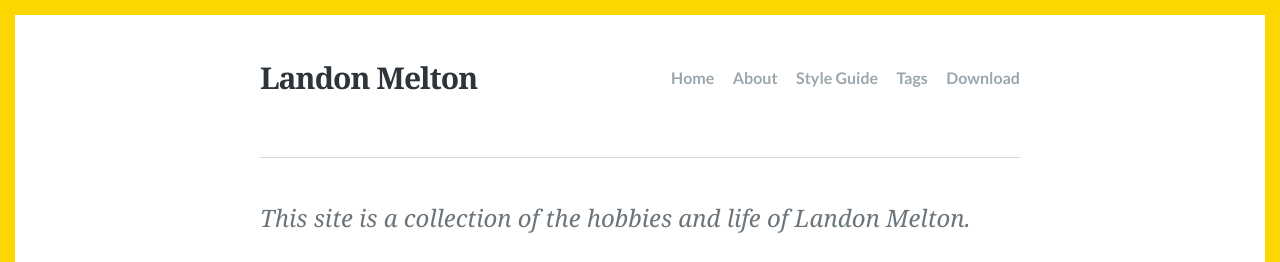
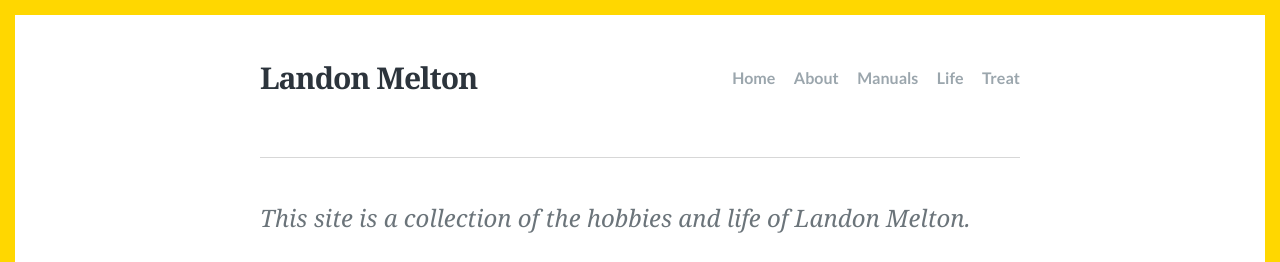
Before and after one commit to LandonMelton/ParkerMeltons, a Jekyll site: the page built from index.html, in a window 1280 px wide and 900 px high. Shown: the top 262 px of the window. Built offline with Jekyll 4.4.1, drawn with Linux system fonts in a browser that asks for light colours; some web fonts are replaced; the list of posts is cut into pages by our own code.

Commit message:
Update _config.yml

```diff
--- a/_config.yml
+++ b/_config.yml
@@ -15,10 +15,10 @@
 description: "This site is a collection of the hobbies and life of Landon Melton."
 
 # The subpath of your site, e.g. /blog, for generating urls.
-baseurl: "/Landon"
+baseurl: ""
 
 # The base hostname & protocol of your site for where absolute urls are needed.
-url: "https://scriptor-jekyll.netlify.com"
+url: "www.parkermeltons.com"
 
 # Favicon
 favicon: images/favicon.png
@@ -29,14 +29,14 @@
 # Site navigation - each item must have a title and a url.
 navigation:
   - text: Home
-    url: /
+    url: www.parkermeltons.com/
   - text: About
-    url: /about/
-  - text: Style Guide
-    url: /style-guide/
-  - text: Tags
-    url: /tags/
-  - text: Download
+    url: www.parkermeltons.com/about/
+  - text: Manuals
+    url: www.parkermeltons.com/style-guide/
+  - text: Life
+    url: www.parkermeltons.com/tags/
+  - text: Treat
     url: https://www.youtube.com/watch?v=dQw4w9WgXcQ
 
 # The shortname for your Disqus site to enable comments.
```
